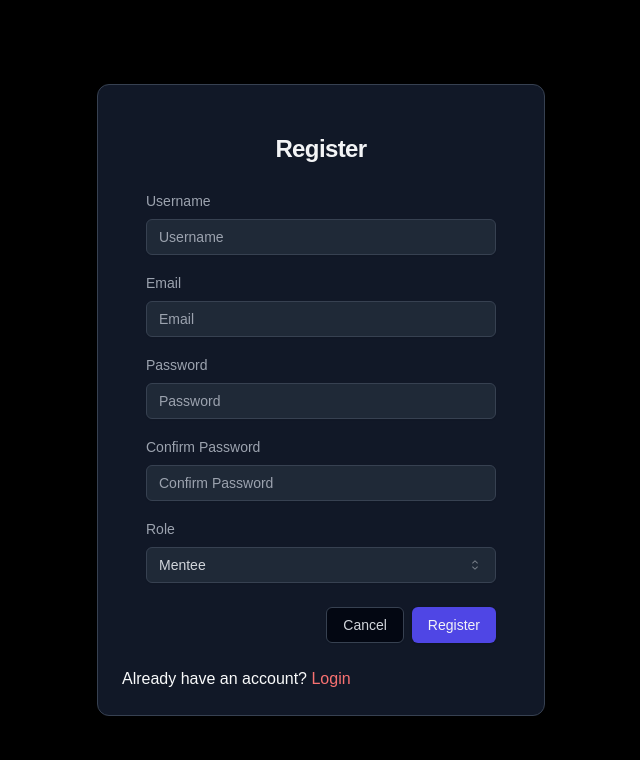
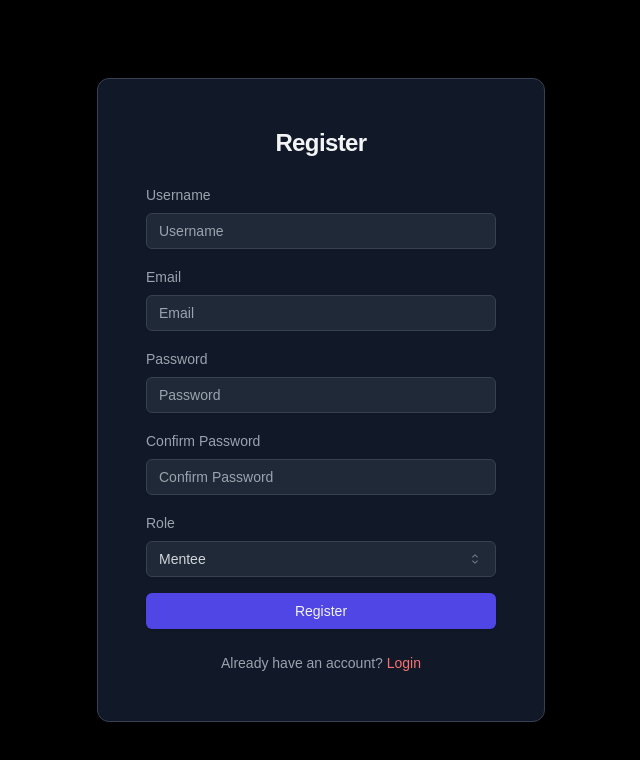
Before and after one commit to Aayushchauhan05/SkillPath, a Next.js app in the folder frontend/: page /registration in a window 1280 px wide. Shown: the top 760 px of the page, without its empty margins (319-959 px from the left). Built offline with nearby package versions, Linux system fonts and the light colour scheme; no server answers.

Commit message:
registration and verification

```diff
--- a/frontend/src/app/registration/page.jsx
+++ b/frontend/src/app/registration/page.jsx
@@ -1,13 +1,14 @@
-"use client";
-
-import AxiosInstance from "@/lib/AxiosInstance";
-import { auth, db } from "@/utils/firebase";
-import { createUserFireBase } from "@/utils/firebaseAuth";
-import { doc, setDoc } from "firebase/firestore";
+"use client"
+import React, { useState } from "react";
 import { useRouter } from "next/navigation";
-import React, { useState } from "react";
 import { toast, ToastContainer } from "react-toastify";
 import "react-toastify/dist/ReactToastify.css";
+import Link from "next/link";
+
+import { auth, db } from "@/utils/firebase";
+import AxiosInstance from "@/lib/AxiosInstance";
+import { createUserWithEmailAndPassword, sendEmailVerification } from "firebase/auth";
+import { doc, setDoc } from "firebase/firestore";
 
 import { Button } from "@/components/ui/button";
 import {
@@ -26,7 +27,6 @@ import {
   SelectTrigger,
   SelectValue,
 } from "@/components/ui/select";
-import Link from "next/link";
 
 const RegistrationForm = () => {
   const [formData, setFormData] = useState({
@@ -36,85 +36,110 @@ const RegistrationForm = () => {
     confirmPassword: "",
     role: "mentee",
   });
+  const [isLoading, setIsLoading] = useState(false);
   const router = useRouter();
 
   const handleChange = (e) => {
-    setFormData({
-      ...formData,
-      [e.target.name]: e.target.value,
-    });
+    const { name, value } = e.target;
+    setFormData(prev => ({ ...prev, [name]: value }));
+  };
+
+  const validateForm = () => {
+    if (formData.password !== formData.confirmPassword) {
+      toast.error("Passwords do not match!");
+      return false;
+    }
+    if (formData.password.length < 6) {
+      toast.error("Password must be at least 6 characters long!");
+      return false;
+    }
+    return true;
   };
 
   const handleSubmit = async (e) => {
     e.preventDefault();
 
-    if (formData.password !== formData.confirmPassword) {
-      toast.error("Passwords do not match!");
-      return;
-    }
+    if (!validateForm()) return;
 
+    setIsLoading(true);
     try {
-      await createUserFireBase({
+      // Create user in Firebase Authentication
+      const userCredential = await createUserWithEmailAndPassword(
+        auth,
+        formData.email,
+        formData.password
+      );
+      const user = userCredential.user;
+
+
+      await sendEmailVerification(user);
+      toast.info("Verification email sent. Please check your inbox.");
+
+
+      await setDoc(doc(db, "users", user.uid), {
+        username: formData.username,
         email: formData.email,
-        password: formData.password,
+        role: formData.role,
+        createdAt: new Date()
       });
 
-      const user = auth.currentUser;
-      if (user) {
-        await user.sendEmailVerification();
-        toast.info("Verification email sent. Please verify your email.");
 
-        await setDoc(doc(db, "user", user.uid), {
-          ...formData,
-          password: "",
-          confirmPassword: "",
-        });
+      const verified = await waitForEmailVerification(user);
+      if (!verified) {
+        throw new Error("Email verification timeout");
+      }
 
-        await AxiosInstance.post("/Auth/register_user", {
-          _id: user.uid,
-          ...formData,
-          password: "",
-          confirmPassword: "",
-        });
+     try{
+      await AxiosInstance.post("/Auth/register_user", {
+        _id: user.uid,
+        username: formData.username,
+        email: formData.email,
+        role: formData.role
+      });
+     }catch(erro){
+      toast.error("username or email already exist ");
+     }
 
-        const isVerified = await waitForEmailVerification(user);
-        if (!isVerified) {
-          throw new Error("Email verification failed.");
-        }
 
-        toast.success("Registration successful!");
-        router.push("/login");
-      }
+      toast.success("Registration successful!");
+      router.push("/login");
+      setIsLoading(false);
     } catch (error) {
       toast.error(`Registration failed: ${error.message}`);
 
-      const user = auth.currentUser;
-      if (user) {
-        await user.delete();
-        toast.info("User registration rolled back.");
+
+      if (auth.currentUser) {
+        await auth.currentUser.delete();
       }
+    } finally {
+      setIsLoading(false);
     }
   };
 
   const waitForEmailVerification = (user) => {
     return new Promise((resolve) => {
-      const interval = setInterval(async () => {
+      let attempts = 0;
+      const maxAttempts = 20;
+
+      const verificationInterval = setInterval(async () => {
         await user.reload();
+        attempts++;
+
         if (user.emailVerified) {
-          clearInterval(interval);
+          clearInterval(verificationInterval);
           resolve(true);
         }
-      }, 3000);
 
-      setTimeout(() => {
-        clearInterval(interval);
-        resolve(false);
-      }, 300000);
+        if (attempts >= maxAttempts) {
+          clearInterval(verificationInterval);
+          resolve(false);
+        }
+      }, 15000); // Check every 15 seconds
     });
   };
 
   return (
-    <div className="flex items-center justify-center h-screen bg-black">
+    <div className="flex items-center justify-center min-h-screen bg-black">
       <Card className="w-full max-w-md p-6 bg-gray-900 border border-gray-700 shadow-lg">
         <CardHeader>
           <CardTitle className="text-2xl font-bold text-center text-gray-100">
@@ -195,7 +220,7 @@ const RegistrationForm = () => {
                 name="role"
                 value={formData.role}
                 onValueChange={(value) =>
-                  setFormData({ ...formData, role: value })
+                  setFormData(prev => ({ ...prev, role: value }))
                 }
               >
                 <SelectTrigger className="text-gray-300 bg-gray-800 border-gray-700">
@@ -207,31 +232,26 @@ const RegistrationForm = () => {
                 </SelectContent>
               </Select>
             </div>
+
+            <div className="space-y-1.5">
+              <Button
+                type="submit"
+                disabled={isLoading}
+                className="w-full text-gray-100 bg-indigo-600 hover:bg-indigo-700 disabled:opacity-50"
+              >
+                {isLoading ? "Registering..." : "Register"}
+              </Button>
+            </div>
           </form>
         </CardContent>
-        <CardFooter className="flex justify-end space-x-2">
-          <Button
-            variant="outline"
-            type="button"
-            onClick={() => router.push("/")}
-            className="text-gray-300 border-gray-700 hover:bg-gray-700"
-          >
-            Cancel
-          </Button>
-          <Button
-            type="submit"
-            onClick={handleSubmit}
-            className="text-gray-100 bg-indigo-600 hover:bg-indigo-700"
-          >
-            Register
-          </Button>
+        <CardFooter className="flex flex-col items-center space-y-2">
+          <p className="text-sm text-gray-400">
+            Already have an account?{" "}
+            <Link href="/login" className="text-red-400 hover:underline">
+              Login
+            </Link>
+          </p>
         </CardFooter>
-        <p>
-          Already have an account?{" "}
-          <Link href={"/login"} className="text-red-400">
-            Login
-          </Link>
-        </p>
       </Card>
       <ToastContainer />
     </div>
```
